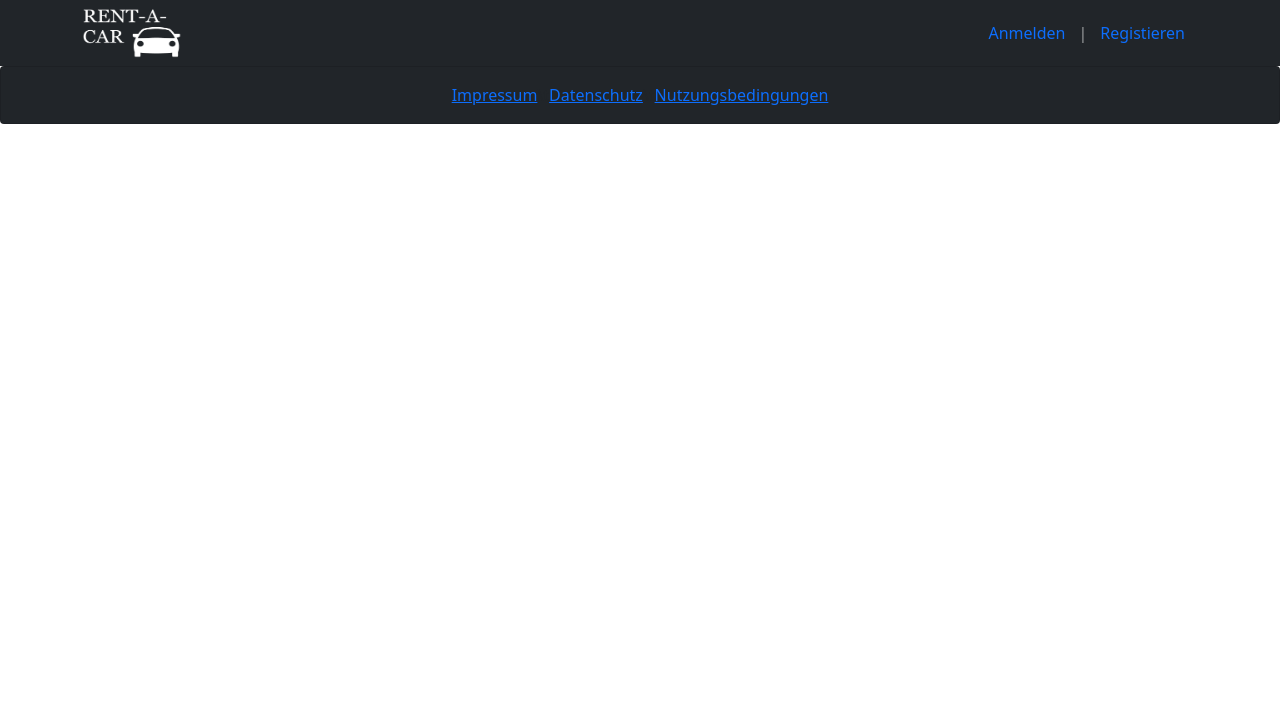
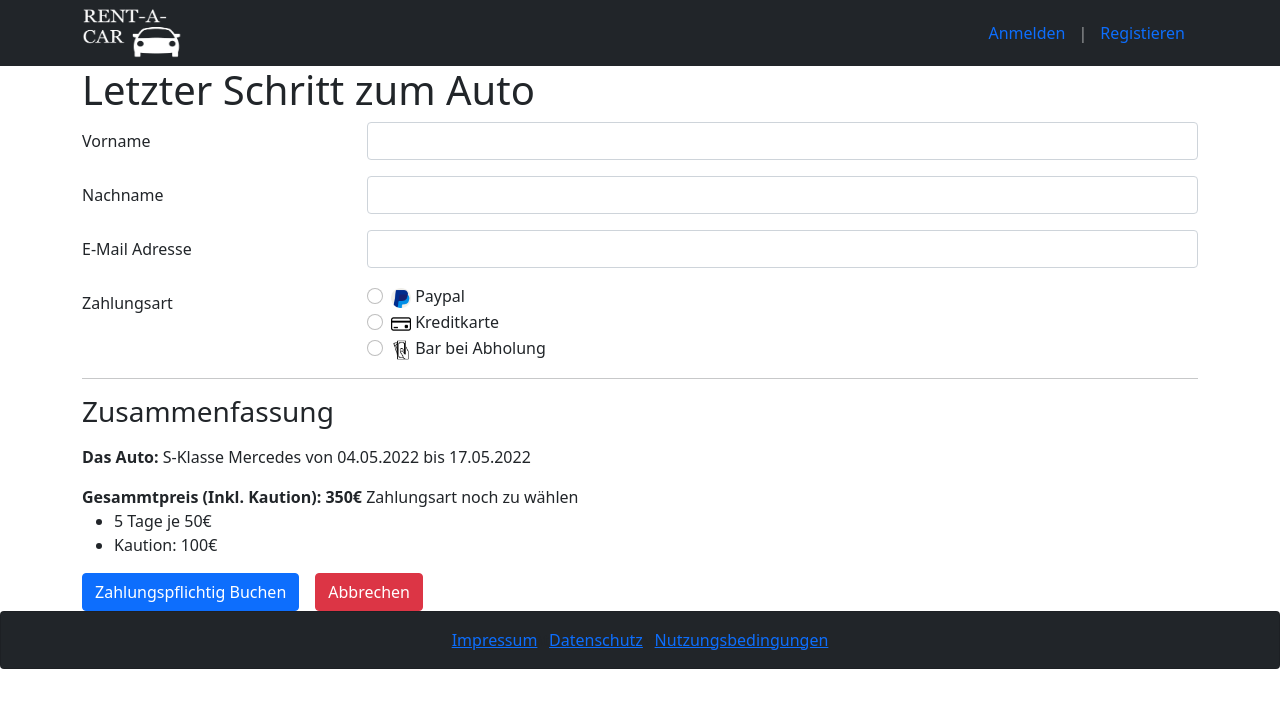
Before and after one commit to valentin-schoeneich/Usability-Engineering-SoSe22, a React (Create React App) app: page /bookingPage/1 in a window 1280 px wide. Shown: the top 708 px of the page. Built offline with nearby package versions, Linux system fonts and the light colour scheme; no server answers.

Commit message:
routing through the app

```diff
--- a/src/App.js
+++ b/src/App.js
@@ -33,8 +33,8 @@ function App() {
                     <Route path="/" element={<Homepage/>} />
                     <Route path="/myAccount" element={<MyAccount/>} />
                     <Route path="/carFilter/:location/:startDate/:endDate" element={<CarFilterPage/>} />
-                    <Route path="/bookingPage" element={<BookingPage/>} />
-                    <Route path="/detailPage" element={<DetailPage />} />
+                    <Route path="/bookingPage/:id" element={<BookingPage/>} />
+                    <Route path="/detailPage/:id" element={<DetailPage />} />
                 </Routes>
             </BrowserRouter>
             <div style={{position: "absolute",
--- a/src/components/BookingPage/BookingPage.js
+++ b/src/components/BookingPage/BookingPage.js
@@ -53,15 +53,15 @@ const BookingPage = props => {
                     <Col sm={9} md={7} lg={9}>
                         <Form.Check type="radio">
                             <Form.Check.Input onClick={refreshPaymentMethode} id="paypal" name="zahlungsart" type="radio" value={"via Paypal"} required/>
-                            <Form.Check.Label htmlFor="paypal"><img src={paypalIcon} className={"icon"}/> Paypal</Form.Check.Label>
+                            <Form.Check.Label htmlFor="paypal"><img src={paypalIcon} className={"icon"} alt="paypal"/> Paypal</Form.Check.Label>
                         </Form.Check>
                         <Form.Check type="radio">
                             <Form.Check.Input onClick={refreshPaymentMethode} id="kreditkarte" name="zahlungsart" type="radio" value={"via Kreditkarte"}/>
-                            <Form.Check.Label htmlFor="kreditkarte"><img src={kreditkarteIcon} className={"icon"}/> Kreditkarte</Form.Check.Label>
+                            <Form.Check.Label htmlFor="kreditkarte"><img src={kreditkarteIcon} className={"icon"} alt="kreditkarte"/> Kreditkarte</Form.Check.Label>
                         </Form.Check>
                         <Form.Check type="radio">
                             <Form.Check.Input onClick={refreshPaymentMethode} id="bar" name="zahlungsart" type="radio" value={"in Bar bei Abholung"}/>
-                            <Form.Check.Label htmlFor="bar"><img src={barIcon} className={"icon"}/> Bar bei Abholung</Form.Check.Label>
+                            <Form.Check.Label htmlFor="Barzahlung"><img src={barIcon} className={"icon"} alt="Barzahlung"/> Bar bei Abholung</Form.Check.Label>
                         </Form.Check>
                     </Col>
                 </Form.Group>
--- a/src/components/CarFilter/CarTile.js
+++ b/src/components/CarFilter/CarTile.js
@@ -1,9 +1,9 @@
 import React from 'react';
 import {Card} from "react-bootstrap";
+import Button from "react-bootstrap/Button";
 
 
 const CarTile = props => {
-
 
     return (
         <>
@@ -15,6 +15,7 @@ const CarTile = props => {
                     Türen {props.car.details.doors}<br/>
                     Getriebe {props.car.details.gearbox}<br/>
                     ...<br/>
+                    <Button href={"/detailPage/" + props.car.id}>Auswählen</Button>
                 </Card.Body>
             </Card>
         </>
--- a/src/components/DetailPage/DetailPage.js
+++ b/src/components/DetailPage/DetailPage.js
@@ -1,5 +1,5 @@
 import './DetailPage.css';
-import React from 'react';
+import React, {useState} from 'react';
 import car from "../../imgs/car.png";
 import car2 from "../../imgs/car2.png";
 import arrow from "../../imgs/arrow.svg"
@@ -7,6 +7,7 @@ import has from "../../imgs/hasDetail.png"
 import didntHave from "../../imgs/didntHasDetail.png"
 import {Button, Col, Container, NavLink, Row} from "react-bootstrap";
 import ImageGallery from 'react-image-gallery';
+import {useParams} from "react-router-dom";
 
 
 function showHiddeDetails(){
@@ -81,6 +82,8 @@ function onLoad(){
 
 
 const DetailPage = props => {
+    // const [carsData] = useState(JSON.parse(window.localStorage.getItem("carsData")));
+    const { id } = useParams();
 
     const images = [
         {
@@ -119,7 +122,7 @@ const DetailPage = props => {
                             <li>Kilometerlimit: <span>100</span>km</li>
                         </ul>
                         <div id={"summary"}><span id={"finalPrice"}>X</span>€ (inkl. Kaution) vom <span id={"from"}>11.11.2022</span> bis <span id={"to"}>11.12.2022</span></div>
-                        <Button id={"bookButton"}>Jetzt Buchen </Button>
+                        <Button id={"bookButton"} href={"/bookingPage/" + id}>Jetzt Buchen </Button>
                     </div>
                 </Col>
             </Row>
```
Also changed, not shown: 1 other file (tests, documents, lock files or other folders).
